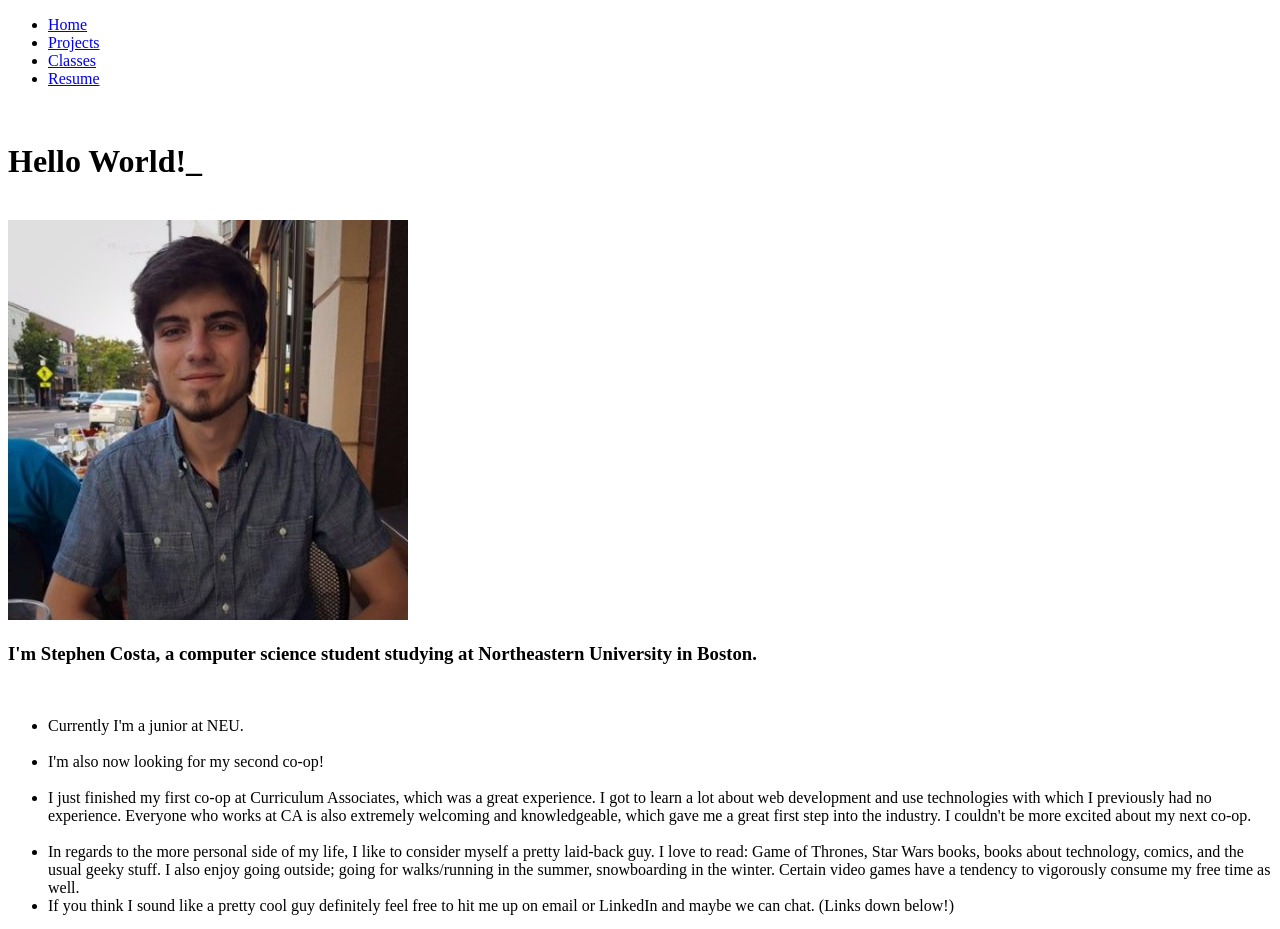
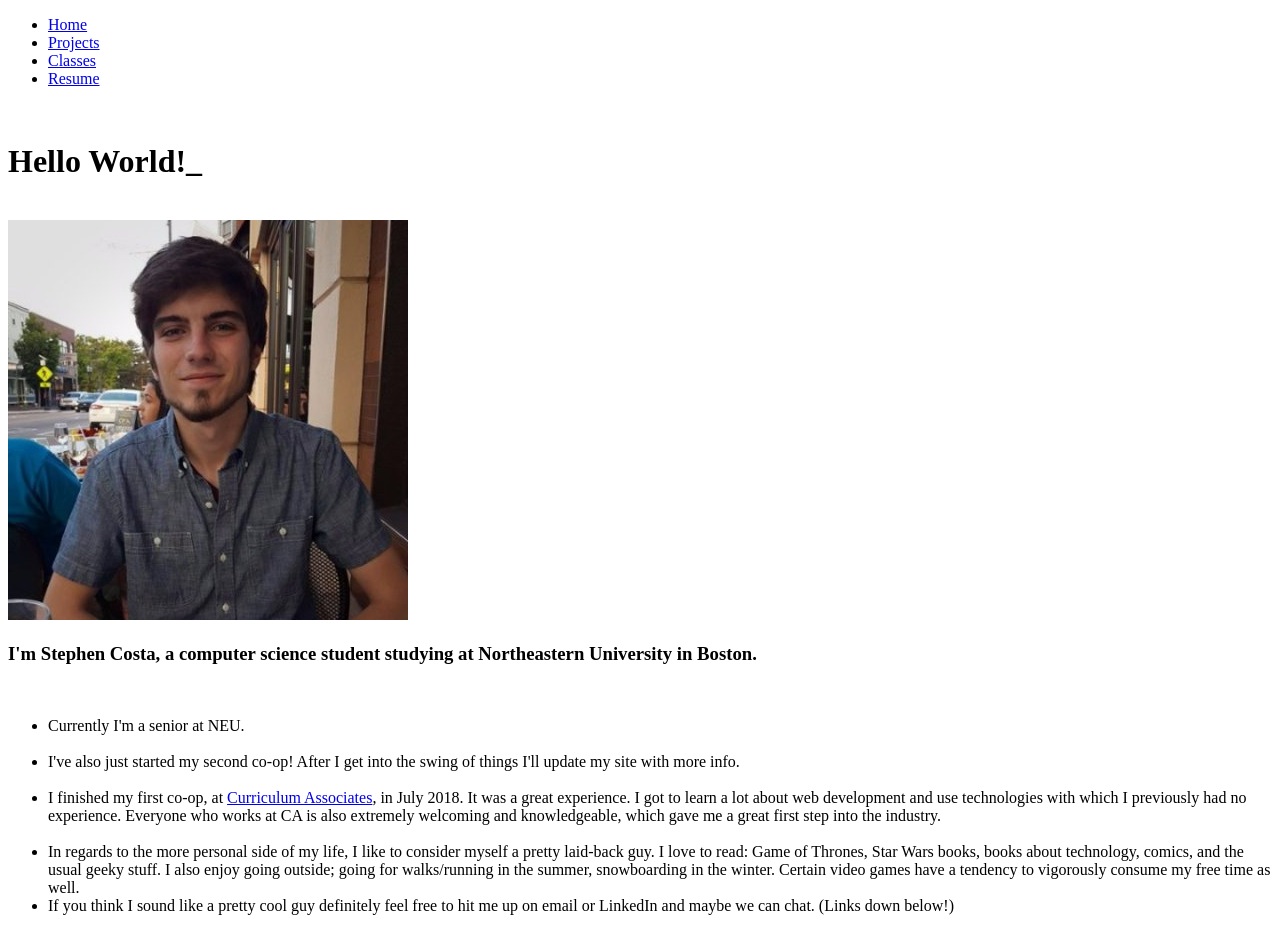
Before and after one commit to costaste/website, a React app: page / in a window 1280 px wide. Shown: the top 929 px of the page. Built offline with nearby package versions, Linux system fonts and the light colour scheme; the HTML template or start-up script is replaced by a standard one.

Commit message:
Updates to the text on the website's homepage.

```diff
--- a/app/src/components/Home.jsx
+++ b/app/src/components/Home.jsx
@@ -12,11 +12,11 @@ class HomePage extends Component {
         <h3>I'm Stephen Costa, a computer science student studying at Northeastern University in Boston. </h3>
         <br/>
         <ul class='list'>
-          <li>Currently I'm a junior at NEU.</li>
+          <li>Currently I'm a senior at NEU.</li>
           <br/>
-          <li>I'm also now looking for my second co-op!</li>
+          <li>I've also just started my second co-op! After I get into the swing of things I'll update my site with more info.</li>
           <br/>
-          <li>I just finished my first co-op at Curriculum Associates, which was a great experience. I got to learn a lot about web development and use technologies with which I previously had no experience. Everyone who works at CA is also extremely welcoming and knowledgeable, which gave me a great first step into the industry. I couldn't be more excited about my next co-op.</li>
+          <li>I finished my first co-op, at <a href='https://www.curriculumassociates.com/'>Curriculum Associates</a>, in July 2018. It was a great experience. I got to learn a lot about web development and use technologies with which I previously had no experience. Everyone who works at CA is also extremely welcoming and knowledgeable, which gave me a great first step into the industry.</li>
           <br/>
           <li>In regards to the more personal side of my life, I like to consider myself a pretty laid-back guy. I love to read: Game of Thrones, Star Wars books, books about technology, comics, and the usual geeky stuff. I also enjoy going outside; going for walks/running in the summer, snowboarding in the winter. Certain video games have a tendency to vigorously consume my free time as well.</li>
           <li>If you think I sound like a pretty cool guy definitely feel free to hit me up on email or LinkedIn and maybe we can chat. (Links down below!)</li>
```
